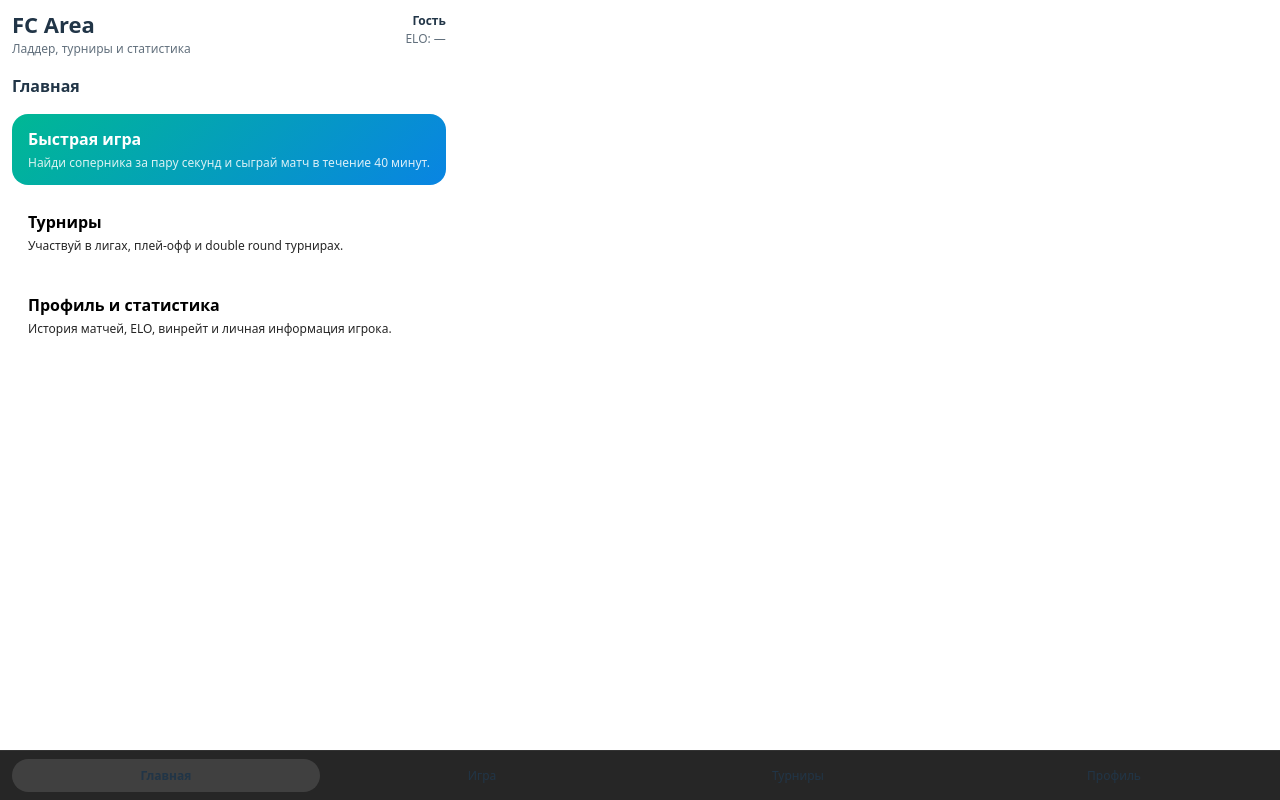
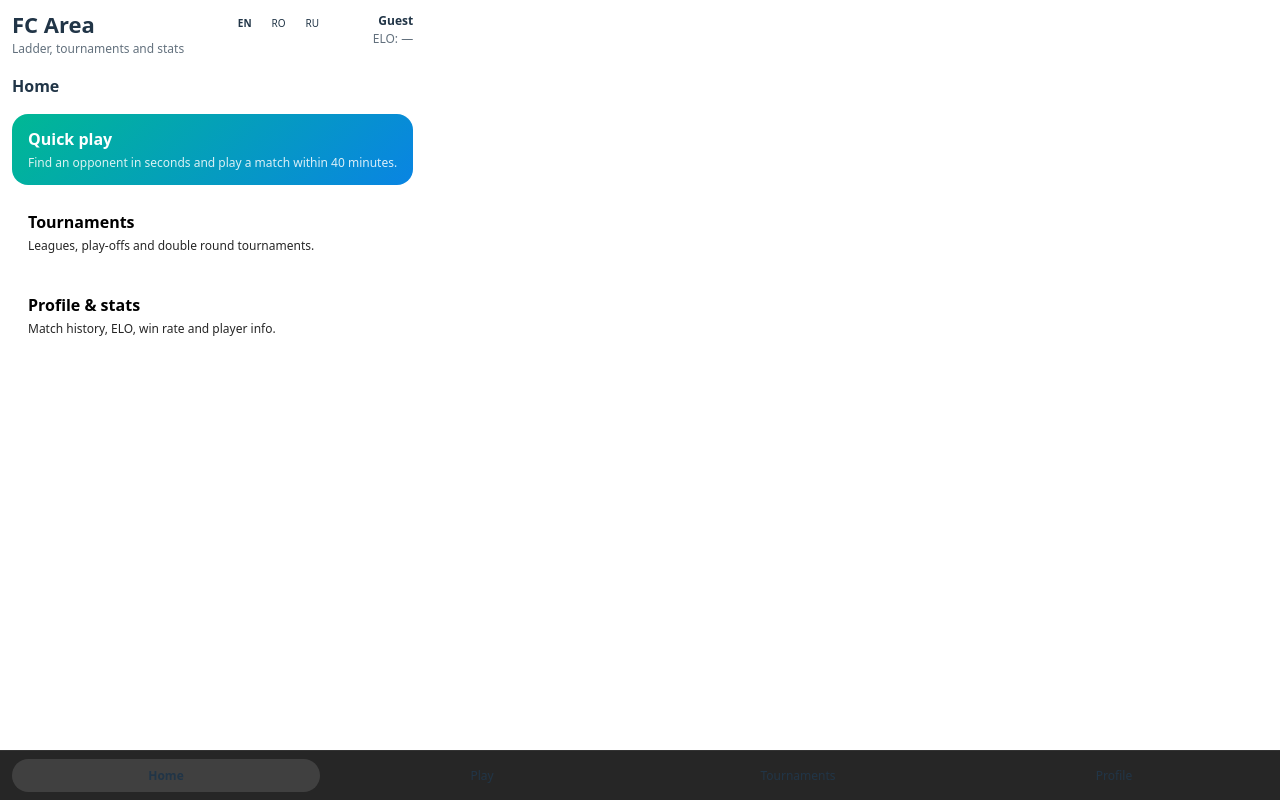
Before and after one commit to belovolk1/fc26-mini-app, a React (Vite) app in the folder frontend/: page / in a window 1280 px wide. Built offline with nearby package versions, Linux system fonts and the light colour scheme; no server answers.

Commit message:
Add i18n and Supabase client

```diff
--- a/frontend/package.json
+++ b/frontend/package.json
@@ -10,6 +10,7 @@
     "preview": "vite preview"
   },
   "dependencies": {
+    "@supabase/supabase-js": "^2.78.0",
     "react": "^19.2.0",
     "react-dom": "^19.2.0"
   },
--- a/frontend/src/App.css
+++ b/frontend/src/App.css
@@ -25,6 +25,25 @@
   margin: 4px 0 0;
   font-size: 12px;
   opacity: 0.7;
+}
+
+.lang-switch {
+  display: flex;
+  gap: 4px;
+}
+
+.lang-btn {
+  border-radius: 999px;
+  border: 0;
+  padding: 4px 8px;
+  font-size: 10px;
+  background: rgba(255, 255, 255, 0.06);
+  color: inherit;
+}
+
+.lang-btn.active {
+  background: rgba(255, 255, 255, 0.18);
+  font-weight: 600;
 }
 
 .app-user {
--- a/frontend/src/App.tsx
+++ b/frontend/src/App.tsx
@@ -1,7 +1,179 @@
 import { useEffect, useMemo, useState } from 'react'
 import './App.css'
+import { supabase } from './supabaseClient'
 
 type View = 'home' | 'profile' | 'ladder' | 'tournaments'
+type Lang = 'en' | 'ro' | 'ru'
+
+const messages: Record<
+  Lang,
+  {
+    appTitle: string
+    appSubtitle: string
+    viewTitle: Record<View, string>
+    quickPlayTitle: string
+    quickPlayText: string
+    tournamentsTitle: string
+    tournamentsText: string
+    profileTileTitle: string
+    profileTileText: string
+    profileHeader: string
+    profilePlayerLabel: string
+    profileEloLabel: string
+    profileMatchesLabel: string
+    profileLoading: string
+    profileHint: string
+    ladderHeader: string
+    ladderText: string
+    ladderButton: string
+    ladderHint: string
+    tournamentsHeader: string
+    tournamentsIntro: string
+    weeklyCupTitle: string
+    weeklyCupSubtitle: string
+    doubleLeagueTitle: string
+    doubleLeagueSubtitle: string
+    tournamentsHint: string
+    navHome: string
+    navPlay: string
+    navTournaments: string
+    navProfile: string
+    guestName: string
+  }
+> = {
+  en: {
+    appTitle: 'FC Area',
+    appSubtitle: 'Ladder, tournaments and stats',
+    viewTitle: {
+      home: 'Home',
+      profile: 'Profile',
+      ladder: 'Quick play',
+      tournaments: 'Tournaments',
+    },
+    quickPlayTitle: 'Quick play',
+    quickPlayText:
+      'Find an opponent in seconds and play a match within 40 minutes.',
+    tournamentsTitle: 'Tournaments',
+    tournamentsText: 'Leagues, play‑offs and double round tournaments.',
+    profileTileTitle: 'Profile & stats',
+    profileTileText: 'Match history, ELO, win rate and player info.',
+    profileHeader: 'Player profile',
+    profilePlayerLabel: 'Player',
+    profileEloLabel: 'Global ELO rating',
+    profileMatchesLabel: 'Matches played',
+    profileLoading: 'Loading profile…',
+    profileHint:
+      'Profile and rating are already stored in Supabase. Later we will add match history and advanced stats.',
+    ladderHeader: 'Quick play (ladder)',
+    ladderText:
+      'Here will be real‑time matchmaking: game mode, queue, 40‑minute deadline and result input.',
+    ladderButton: 'Search game (soon)',
+    ladderHint:
+      'First we will build the interface and mock data, then connect real backend and matchmaking.',
+    tournamentsHeader: 'Tournaments',
+    tournamentsIntro:
+      'Here will be a list of upcoming tournaments, registration and brackets.',
+    weeklyCupTitle: 'Weekly Ladder Cup',
+    weeklyCupSubtitle: 'format: single elimination',
+    doubleLeagueTitle: 'Double Round League',
+    doubleLeagueSubtitle: 'format: double round robin',
+    tournamentsHint:
+      'Tournament data will later be stored in Supabase tables and managed via admin panel.',
+    navHome: 'Home',
+    navPlay: 'Play',
+    navTournaments: 'Tournaments',
+    navProfile: 'Profile',
+    guestName: 'Guest',
+  },
+  ro: {
+    appTitle: 'FC Area',
+    appSubtitle: 'Ladder, turnee și statistici',
+    viewTitle: {
+      home: 'Acasă',
+      profile: 'Profil',
+      ladder: 'Joc rapid',
+      tournaments: 'Turnee',
+    },
+    quickPlayTitle: 'Joc rapid',
+    quickPlayText:
+      'Găsește un adversar în câteva secunde și joacă un meci în 40 de minute.',
+    tournamentsTitle: 'Turnee',
+    tournamentsText: 'Ligi, play‑off și turnee double round.',
+    profileTileTitle: 'Profil și statistici',
+    profileTileText: 'Istoric meciuri, ELO, win rate și info jucător.',
+    profileHeader: 'Profil jucător',
+    profilePlayerLabel: 'Jucător',
+    profileEloLabel: 'Rating ELO global',
+    profileMatchesLabel: 'Meciuri jucate',
+    profileLoading: 'Se încarcă profilul…',
+    profileHint:
+      'Profilul și ratingul sunt deja stocate în Supabase. Mai târziu vom adăuga istoric și statistici avansate.',
+    ladderHeader: 'Joc rapid (ladder)',
+    ladderText:
+      'Aici va fi matchmaking în timp real: mod de joc, coadă, termen de 40 de minute și introducerea rezultatului.',
+    ladderButton: 'Caută joc (în curând)',
+    ladderHint:
+      'Întâi construim interfața și datele mock, apoi conectăm backend‑ul real și matchmaking‑ul.',
+    tournamentsHeader: 'Turnee',
+    tournamentsIntro:
+      'Aici va apărea lista turneelor, înregistrarea și tabloul.',
+    weeklyCupTitle: 'Weekly Ladder Cup',
+    weeklyCupSubtitle: 'format: eliminare simplă',
+    doubleLeagueTitle: 'Double Round League',
+    doubleLeagueSubtitle: 'format: double round robin',
+    tournamentsHint:
+      'Datele turneelor vor fi stocate în tabele Supabase și administrate din panoul de admin.',
+    navHome: 'Acasă',
+    navPlay: 'Joacă',
+    navTournaments: 'Turnee',
+    navProfile: 'Profil',
+    guestName: 'Vizitator',
+  },
+  ru: {
+    appTitle: 'FC Area',
+    appSubtitle: 'Ладдер, турниры и статистика',
+    viewTitle: {
+      home: 'Главная',
+      profile: 'Профиль',
+      ladder: 'Быстрая игра',
+      tournaments: 'Турниры',
+    },
+    quickPlayTitle: 'Быстрая игра',
+    quickPlayText:
+      'Найди соперника за пару секунд и сыграй матч в течение 40 минут.',
+    tournamentsTitle: 'Турниры',
+    tournamentsText: 'Лиги, плей‑офф и double round турниры.',
+    profileTileTitle: 'Профиль и статистика',
+    profileTileText: 'История матчей, ELO, винрейт и данные игрока.',
+    profileHeader: 'Профиль игрока',
+    profilePlayerLabel: 'Игрок',
+    profileEloLabel: 'Общий рейтинг ELO',
+    profileMatchesLabel: 'Матчей сыграно',
+    profileLoading: 'Загружаем профиль…',
+    profileHint:
+      'Профиль и рейтинг уже хранятся в Supabase. Позже добавим историю матчей и расширенную статистику.',
+    ladderHeader: 'Быстрая игра (ладдер)',
+    ladderText:
+      'Здесь будет поиск соперника в реальном времени: выбор режима, очередь, дедлайн 40 минут и ввод результата.',
+    ladderButton: 'Поиск игры (скоро)',
+    ladderHint:
+      'Сначала сделаем интерфейс и мок‑данные, затем подключим реальный бэкенд и матчмейкинг.',
+    tournamentsHeader: 'Турниры',
+    tournamentsIntro:
+      'Здесь появится список ближайших турниров, регистрация и сетка.',
+    weeklyCupTitle: 'Weekly Ladder Cup',
+    weeklyCupSubtitle: 'формат: single elimination',
+    doubleLeagueTitle: 'Double Round League',
+    doubleLeagueSubtitle: 'формат: double round robin',
+    tournamentsHint:
+      'Турнирные данные позже будем хранить в Supabase и управлять через админку.',
+    navHome: 'Главная',
+    navPlay: 'Игра',
+    navTournaments: 'Турниры',
+    navProfile: 'Профиль',
+    guestName: 'Гость',
+  },
+}
 
 declare global {
   interface Window {
@@ -26,6 +198,10 @@ declare global {
 
 function App() {
   const [activeView, setActiveView] = useState<View>('home')
+  const [lang, setLang] = useState<Lang>('en')
+  const [elo, setElo] = useState<number | null>(null)
+  const [matchesCount, setMatchesCount] = useState<number | null>(null)
+  const [loadingProfile, setLoadingProfile] = useState(false)
 
   const tg = window.Telegram?.WebApp
 
@@ -37,34 +213,110 @@ function App() {
 
   const user = tg?.initDataUnsafe?.user
 
+  // авто-выбор языка по Telegram, если ещё не меняли вручную
+  useEffect(() => {
+    const code = user?.language_code?.toLowerCase()
+    if (!code) return
+
+    let detected: Lang = 'en'
+    if (code.startsWith('ru')) detected = 'ru'
+    else if (code.startsWith('ro') || code === 'mo') detected = 'ro'
+
+    setLang((prev) => prev || detected)
+  }, [user])
+
+  const t = messages[lang]
+
+  useEffect(() => {
+    const loadProfile = async () => {
+      if (!user) return
+      setLoadingProfile(true)
+
+      // создаём или обновляем игрока по telegram_id
+      const { data: upserted, error } = await supabase
+        .from('players')
+        .upsert(
+          {
+            telegram_id: user.id,
+            username: user.username,
+            first_name: user.first_name,
+            last_name: user.last_name,
+          },
+          { onConflict: 'telegram_id' },
+        )
+        .select()
+        .single()
+
+      if (error) {
+        console.error('Failed to sync player', error)
+        setLoadingProfile(false)
+        return
+      }
+
+      setElo((upserted as any)?.elo ?? null)
+
+      // считаем количество сыгранных матчей, где игрок участвует как A или B
+      const { count, error: matchesError } = await supabase
+        .from('matches')
+        .select('id', { count: 'exact', head: true })
+        .or(`player_a_id.eq.${upserted.id},player_b_id.eq.${upserted.id}`)
+
+      if (!matchesError) {
+        setMatchesCount(count ?? 0)
+      }
+
+      setLoadingProfile(false)
+    }
+
+    void loadProfile()
+  }, [user])
+
   const displayName = useMemo(() => {
-    if (!user) return 'Гость'
+    if (!user) return t.guestName
     if (user.username) return `@${user.username}`
     return [user.first_name, user.last_name].filter(Boolean).join(' ')
-  }, [user])
-
-  const currentViewTitle: Record<View, string> = {
-    home: 'Главная',
-    profile: 'Профиль',
-    ladder: 'Быстрая игра',
-    tournaments: 'Турниры',
-  }
+  }, [t.guestName, user])
 
   return (
     <div className="app">
       <header className="app-header">
         <div className="app-header-main">
-          <h1 className="app-title">FC Area</h1>
-          <p className="app-subtitle">Ладдер, турниры и статистика</p>
+          <h1 className="app-title">{t.appTitle}</h1>
+          <p className="app-subtitle">{t.appSubtitle}</p>
+        </div>
+        <div className="lang-switch">
+          <button
+            type="button"
+            className={lang === 'en' ? 'lang-btn active' : 'lang-btn'}
+            onClick={() => setLang('en')}
+          >
+            EN
+          </button>
+          <button
+            type="button"
+            className={lang === 'ro' ? 'lang-btn active' : 'lang-btn'}
+            onClick={() => setLang('ro')}
+          >
+            RO
+          </button>
+          <button
+            type="button"
+            className={lang === 'ru' ? 'lang-btn active' : 'lang-btn'}
+            onClick={() => setLang('ru')}
+          >
+            RU
+          </button>
         </div>
         <div className="app-user">
           <span className="app-user-name">{displayName}</span>
-          <span className="app-user-rating">ELO: —</span>
+          <span className="app-user-rating">
+            ELO: {elo ?? '—'}
+          </span>
         </div>
       </header>
 
       <main className="app-main">
-        <h2 className="view-title">{currentViewTitle[activeView]}</h2>
+        <h2 className="view-title">{t.viewTitle[activeView]}</h2>
 
         {activeView === 'home' && (
           <section className="grid">
@@ -73,10 +325,8 @@ function App() {
               className="tile primary"
               onClick={() => setActiveView('ladder')}
             >
-              <span className="tile-title">Быстрая игра</span>
-              <span className="tile-text">
-                Найди соперника за пару секунд и сыграй матч в течение 40 минут.
-              </span>
+              <span className="tile-title">{t.quickPlayTitle}</span>
+              <span className="tile-text">{t.quickPlayText}</span>
             </button>
 
             <button
@@ -84,10 +334,8 @@ function App() {
               className="tile"
               onClick={() => setActiveView('tournaments')}
             >
-              <span className="tile-title">Турниры</span>
-              <span className="tile-text">
-                Участвуй в лигах, плей-офф и double round турнирах.
-              </span>
+              <span className="tile-title">{t.tournamentsTitle}</span>
+              <span className="tile-text">{t.tournamentsText}</span>
             </button>
 
             <button
@@ -95,73 +343,67 @@ function App() {
               className="tile"
               onClick={() => setActiveView('profile')}
             >
-              <span className="tile-title">Профиль и статистика</span>
-              <span className="tile-text">
-                История матчей, ELO, винрейт и личная информация игрока.
-              </span>
+              <span className="tile-title">{t.profileTileTitle}</span>
+              <span className="tile-text">{t.profileTileText}</span>
             </button>
           </section>
         )}
 
         {activeView === 'profile' && (
           <section className="panel">
-            <h3 className="panel-title">Профиль игрока</h3>
+            <h3 className="panel-title">{t.profileHeader}</h3>
+            {loadingProfile && (
+              <p className="panel-text">{t.profileLoading}</p>
+            )}
             <div className="panel-row">
-              <span className="label">Игрок</span>
+              <span className="label">{t.profilePlayerLabel}</span>
               <span className="value">{displayName}</span>
             </div>
             <div className="panel-row">
-              <span className="label">Общий рейтинг ELO</span>
-              <span className="value">— (пока без расчёта)</span>
+              <span className="label">{t.profileEloLabel}</span>
+              <span className="value">{elo ?? '—'}</span>
             </div>
             <div className="panel-row">
-              <span className="label">Матчей сыграно</span>
-              <span className="value">0</span>
+              <span className="label">{t.profileMatchesLabel}</span>
+              <span className="value">
+                {matchesCount === null ? '—' : matchesCount}
+              </span>
             </div>
             <p className="panel-hint">
-              Здесь позже появится полная статистика: история матчей, винрейт,
-              графики формы и т.д. Данные будем брать из Supabase.
+              {t.profileHint}
             </p>
           </section>
         )}
 
         {activeView === 'ladder' && (
           <section className="panel">
-            <h3 className="panel-title">Быстрая игра (ладдер)</h3>
-            <p className="panel-text">
-              Здесь будет поиск соперника в реальном времени: выбор режима,
-              очередь, дедлайн на матч (40 минут) и ввод результата.
-            </p>
+            <h3 className="panel-title">{t.ladderHeader}</h3>
+            <p className="panel-text">{t.ladderText}</p>
             <button type="button" className="primary-button" disabled>
-              Поиск игры (скоро)
+              {t.ladderButton}
             </button>
             <p className="panel-hint">
-              На этом шаге мы сначала сделаем локальный интерфейс и мок‑данные,
-              а затем подключим реальный бэкенд и матчмейкинг.
+              {t.ladderHint}
             </p>
           </section>
         )}
 
         {activeView === 'tournaments' && (
           <section className="panel">
-            <h3 className="panel-title">Турниры</h3>
-            <p className="panel-text">
-              Здесь появится список ближайших турниров, регистрация, сетка
-              плей-офф и расписание раундов.
-            </p>
+            <h3 className="panel-title">{t.tournamentsHeader}</h3>
+            <p className="panel-text">{t.tournamentsIntro}</p>
             <ul className="list">
               <li className="list-item">
-                <span className="list-title">Weekly Ladder Cup</span>
-                <span className="list-sub">формат: single elimination</span>
+                <span className="list-title">{t.weeklyCupTitle}</span>
+                <span className="list-sub">{t.weeklyCupSubtitle}</span>
               </li>
               <li className="list-item">
-                <span className="list-title">Double Round League</span>
-                <span className="list-sub">формат: double round robin</span>
+                <span className="list-title">{t.doubleLeagueTitle}</span>
+                <span className="list-sub">{t.doubleLeagueSubtitle}</span>
               </li>
             </ul>
             <p className="panel-hint">
-              Турнирные данные позже будем хранить в таблицах Supabase и
-              управлять через админку.
+              {t.tournamentsHint}
             </p>
           </section>
         )}
@@ -173,28 +415,28 @@ function App() {
           className={activeView === 'home' ? 'nav-btn active' : 'nav-btn'}
           onClick={() => setActiveView('home')}
         >
-          Главная
+          {t.navHome}
         </button>
         <button
           type="button"
           className={activeView === 'ladder' ? 'nav-btn active' : 'nav-btn'}
           onClick={() => setActiveView('ladder')}
         >
-          Игра
+          {t.navPlay}
         </button>
         <button
           type="button"
           className={activeView === 'tournaments' ? 'nav-btn active' : 'nav-btn'}
           onClick={() => setActiveView('tournaments')}
         >
-          Турниры
+          {t.navTournaments}
         </button>
         <button
           type="button"
           className={activeView === 'profile' ? 'nav-btn active' : 'nav-btn'}
           onClick={() => setActiveView('profile')}
         >
-          Профиль
+          {t.navProfile}
         </button>
       </nav>
     </div>
--- /dev/null
+++ b/frontend/src/supabaseClient.ts
@@ -0,0 +1,10 @@
+import { createClient } from '@supabase/supabase-js'
+
+const supabaseUrl = import.meta.env.VITE_SUPABASE_URL as string | undefined
+const supabaseAnonKey = import.meta.env.VITE_SUPABASE_ANON_KEY as string | undefined
+
+if (!supabaseUrl || !supabaseAnonKey) {
+  console.warn('Supabase environment variables are not set')
+}
+
+export const supabase = createClient(supabaseUrl ?? '', supabaseAnonKey ?? '')
```
Also changed, not shown: 1 other file (tests, documents, lock files or other folders).
